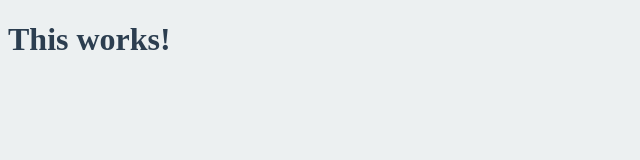
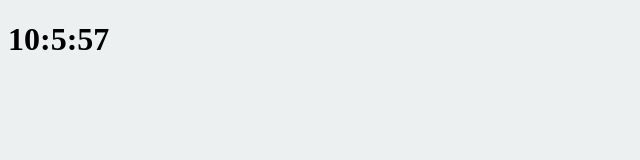
Before and after one commit to thddlsgur0105/momontum-clone-2021, a plain HTML site: page index.html in a window 1280 px wide. Shown: the whole page, without its empty margins (0-640 px from the left). Drawn offline with Linux system fonts and the light colour scheme.

Commit message:
Created clock.js

```diff
--- /dev/null
+++ b/clock.js
@@ -0,0 +1,16 @@
+const clockContainer = document.querySelector(".js-clock");
+const clockTitle = clockContainer.querySelector("h1");
+
+function getTime() {
+    const date = new Date();
+    const minutes = date.getMinutes();
+    const hours = date.getHours();
+    const seconds = date.getSeconds();
+    clockTitle.innerText = `${hours}:${minutes}:${seconds}`;
+}
+
+function init() {
+    getTime();
+}
+
+init()
--- a/index.css
+++ b/index.css
@@ -1,16 +1,3 @@
 body {
     background-color: #ecf0f1;
 }
-
-h1 {
-    color: #2c3e50;
-    transition: color .5s ease-in-out;
-}
-
-.btn {
-    cursor: pointer;
-}
-
-.clicked {
-    color: #95a5a6;
-}
--- a/index.html
+++ b/index.html
@@ -7,7 +7,9 @@
     <link href="index.css" rel="stylesheet" type="text/css" />
   </head>
   <body>
-    <h1 id="title" class="btn">This works!</h1>
-    <script src="index.js"></script>
+    <div class="js-clock">
+      <h1>00:00</h1>
+    </div>
+    <script src="clock.js"></script>
   </body>
 </html>
--- a/index.js
+++ /dev/null
@@ -1,12 +0,0 @@
-const title = document.querySelector("#title");
-const CLICKED_CLASS = "clicked"
-
-function handleClick() {
-    title.classList.toggle(CLICKED_CLASS)
-}
-
-function init() {
-    title.addEventListener("click", handleClick);
-}
-
-init()
```
